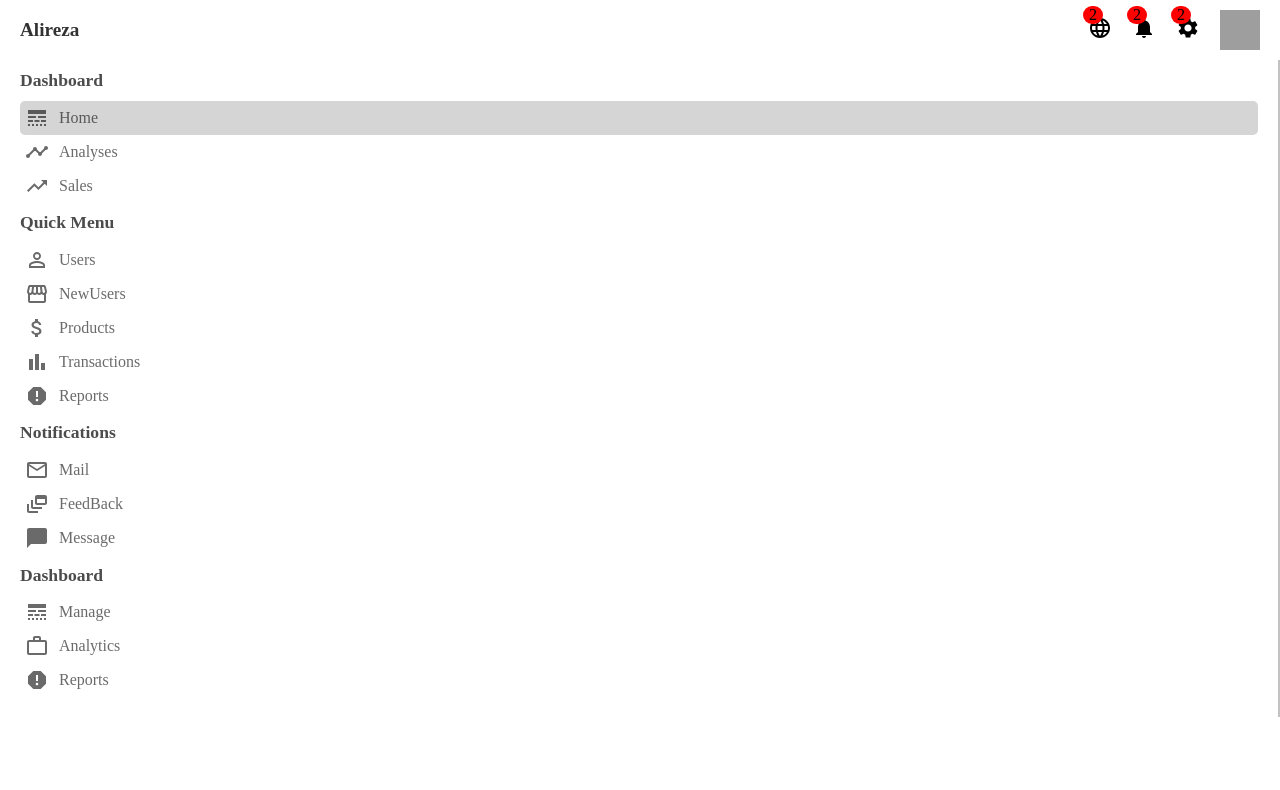
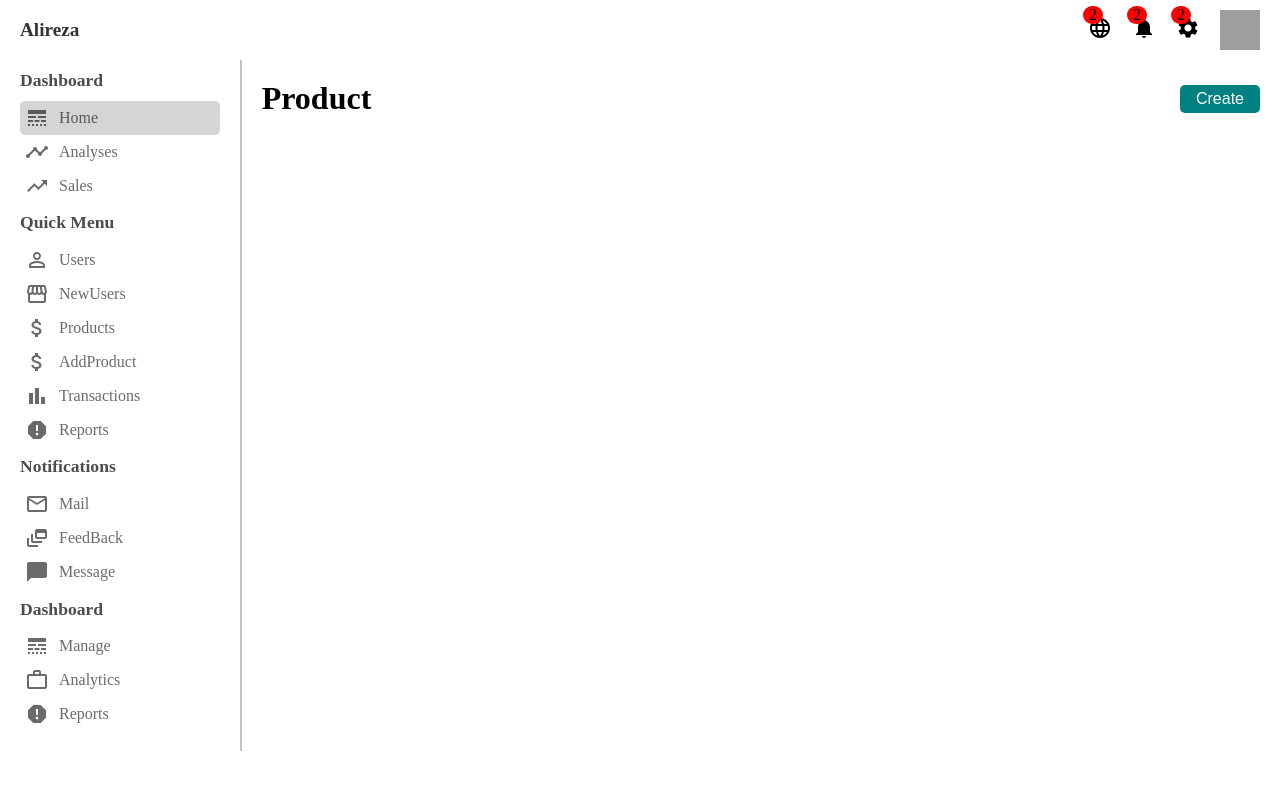
Before and after one commit to alirezatalebizadeh/dashboard-react, a React (Create React App) app: page /product/1 in a window 1280 px wide. Shown: the top 790 px of the page. Built offline with nearby package versions, Linux system fonts and the light colour scheme; grey boxes are pictures that could not be loaded.

Commit message:
add main product to sidebar and create it

```diff
--- a/src/Components/Home/WidgetLg/WidgetLg.js
+++ b/src/Components/Home/WidgetLg/WidgetLg.js
@@ -1,6 +1,8 @@
 import React from 'react'
 import './WidgetLg.css'
 import { Transaction } from './../../../Data/datas'
+
+
 
 
 
@@ -29,7 +31,7 @@ export default function WidgetLg() {
                 </tr>
                 {
                     Transaction.map(user => (
-                        <tr className='widgetLg__Tr'>
+                        <tr className='widgetLg__Tr' key={user.id}>
                             <td className='widgetLg__User'>
                                 <span className='widget__Name'>{user.customer}</span>
                                 <img className='widget__Img' src={user.img} alt='widgetImg' />
--- a/src/Components/Home/Widgetsm/WidgetSm.js
+++ b/src/Components/Home/Widgetsm/WidgetSm.js
@@ -12,7 +12,7 @@ export default function widgetSm() {
             <ul className='widgetSm__List'>
                 {
                     newMembers.map(member => (
-                        <li className='widgetSm__List__item'>
+                        <li key={member.id} className='widgetSm__List__item'>
                             <img src={member.img} alt='widgetImg' className='widgetSm__Img' />
                             <div className='widgetSmUser'>
                                 <span className='widgetSmUser__name'>{member.userName}</span>
--- /dev/null
+++ b/src/Components/Products/Product/Product.css
@@ -0,0 +1,22 @@
+.products {
+  flex: 5;
+  padding: 20px;
+}
+.productTitleContainer {
+  display: flex;
+  align-items: center;
+  justify-content: space-between;
+}
+.productTitle {
+}
+
+.productAddButton {
+  width: 80px;
+  border: none;
+  padding: 5px;
+  color: #fff;
+  background-color: teal;
+  font-size: 16px;
+  border-radius: 5px;
+  cursor: pointer;
+}
--- /dev/null
+++ b/src/Components/Products/Product/Product.js
@@ -0,0 +1,15 @@
+import React from 'react'
+import { Link } from 'react-router-dom'
+import './Product.css'
+export default function Product() {
+    return (
+        <div className='products'>
+            <div className='productTitleContainer'>
+                <h1 className='productTitle'> Product</h1>
+                <Link to='newProduct'>
+                    <button className='productAddButton'>Create</button>
+                </Link>
+            </div>
+        </div>
+    )
+}
--- a/src/Components/Products/Products.css
+++ b/src/Components/Products/Products.css
@@ -1,4 +1,4 @@
-/* .userList {
+.userList {
   flex: 5;
 }
 .userListUser {
@@ -25,4 +25,4 @@
 .userListDelete {
   color: red;
   cursor: pointer;
-} */
+}
--- a/src/Components/Products/Products.js
+++ b/src/Components/Products/Products.js
@@ -26,7 +26,7 @@ export default function Products() {
       width: 200,
       renderCell: (params) => {
         return (
-          <Link to={`/products/${params.row.id}`} className="link">
+          <Link to={`/product/${params.row.id}`} className="link">
             <div className="userListUser">
               <img src={params.row.avatar} alt='avatar' className="userListImg" />
               {params.row.title}
@@ -48,7 +48,7 @@ export default function Products() {
       renderCell: (params) => {
         return (
           <>
-            <Link to={`/products/${params.row.id}`} className="link">
+            <Link to={`/product/${params.row.id}`} className="link">
               <button className="userListEdit">Edit</button>
             </Link>
             <DeleteIcon
@@ -77,7 +77,7 @@ export default function Products() {
         rows={productDatas}
         columns={columns}
         // ! to show count of user in one page
-        pageSize={3}
+        pageSizeOptions={3}
         disableRowSelectionOnClick
       >
 
--- a/src/Components/SideBar/SideBar.js
+++ b/src/Components/SideBar/SideBar.js
@@ -58,6 +58,11 @@ export default function SideBar() {
               <AttachMoneyIcon className="sideBar__Icon" /> Products
             </li>
           </Link>
+          <Link to="/product/:productID" className="link">
+            <li className="SidebarList__item">
+              <AttachMoneyIcon className="sideBar__Icon" /> AddProduct
+            </li>
+          </Link>
           <Link className="link">
             <li className="SidebarList__item">
               <BarChartIcon className="sideBar__Icon" /> Transactions
--- a/src/routes.js
+++ b/src/routes.js
@@ -2,12 +2,14 @@ import Home from "./Components/Home/Home";
 import UserList from "./Components/UserList/UserList";
 import NewUser from "./Components/NewUser/NewUser";
 import Products from "./Components/Products/Products";
+import Product from "./Components/Products/Product/Product";
 
 let routes = [
   { path: "/", element: <Home /> },
   { path: "/newUser", element: <NewUser /> },
   { path: "/products", element: <Products /> },
   { path: "/users", element: <UserList /> },
+  { path: "/product/:productID", element: <Product /> },
 ];
 
 export default routes;
```
